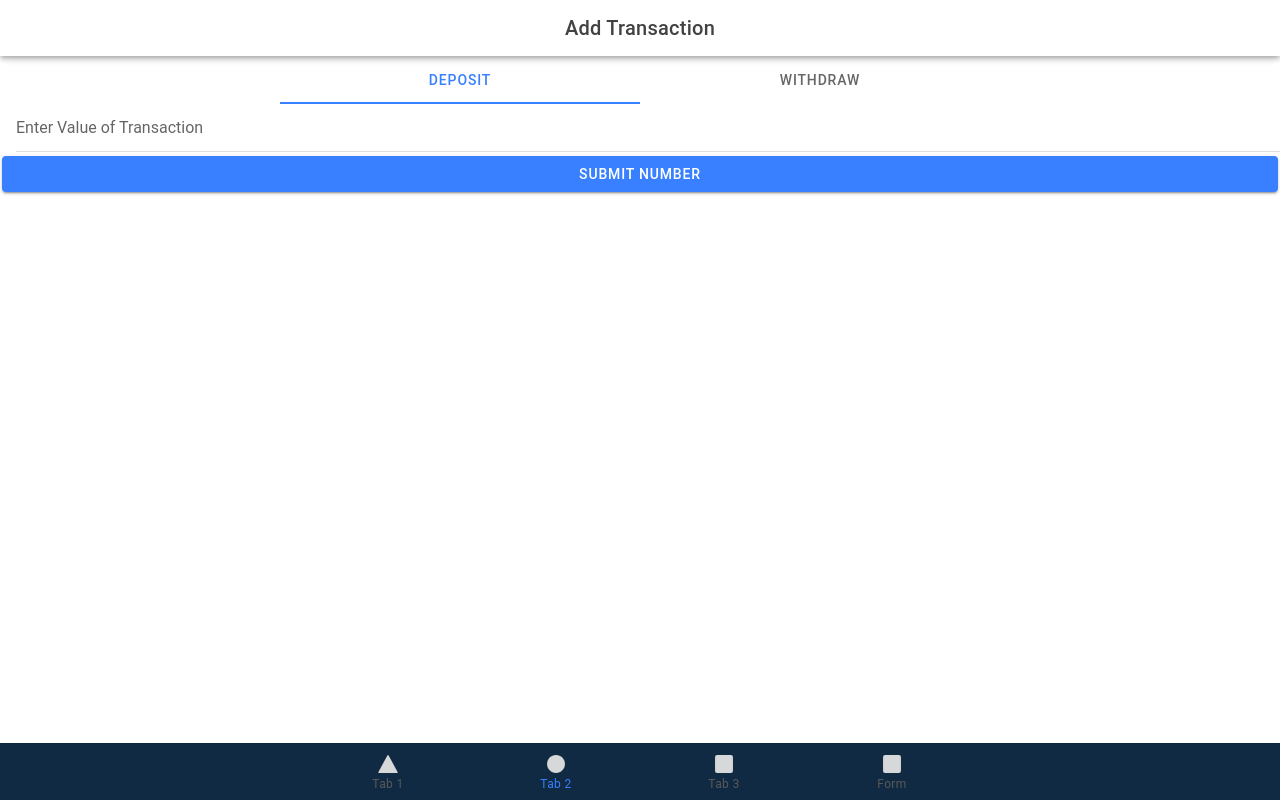
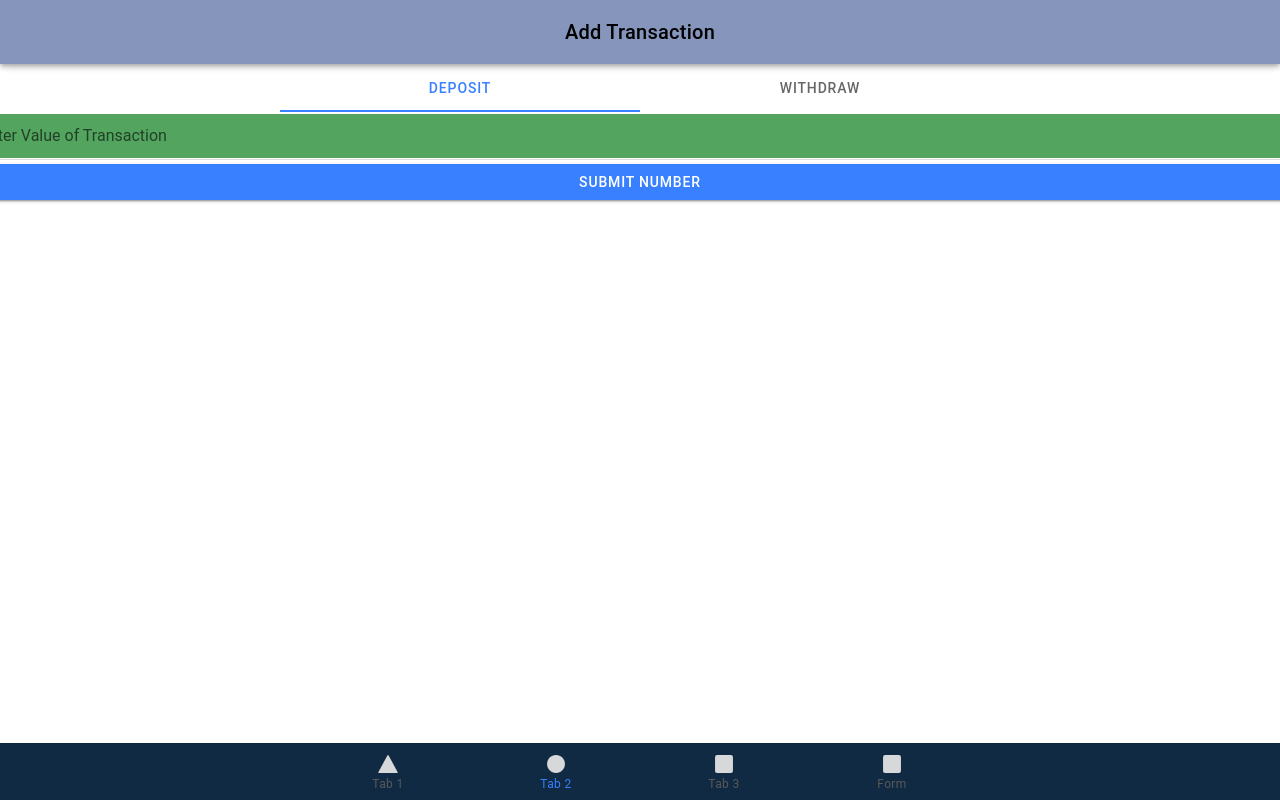
Before and after one commit to leahc-johnston/budget-is, a React (Vite) app: page /tab2 in a window 1280 px wide. Built offline with nearby package versions, Linux system fonts and the light colour scheme.

Commit message:
modified:   src/pages/Tab1.css 	modified:   src/pages/Tab2.css 	modified:   src/pages/Tab2.tsx 	modified:   src/theme/variables.css

```diff
--- a/src/pages/Tab1.css
+++ b/src/pages/Tab1.css
@@ -22,7 +22,7 @@
     margin-right: 35%;
 }
 .total{
-    margin-left: 15%;
-    margin-right: 15%;
+    margin-left: 20%;
+    margin-right: 20%;
     padding: 20%;
 }
--- a/src/pages/Tab2.css
+++ b/src/pages/Tab2.css
@@ -22,7 +22,15 @@ its not in a box, just slap an ID on it*/
 .BEANS{
     color: blueviolet;
 }
-
+.out{
+    color: black;
+    background-color: #53a45f;
+    /*font-family: Impact, Haettenschweiler, 'Arial Narrow Bold', sans-serif;*/
+}
+.down{
+    margin-left: -5%;
+    margin-right: -5%;
+}
 .recentTransaction{
     margin-right: 10% ;
     margin-left: 10% ;
@@ -31,7 +39,17 @@ its not in a box, just slap an ID on it*/
     background-color: #102A43;
     box-shadow: 3px 3px 15px 3px rgb(2, 2, 12);
 }
+.beautiful{
+    color: black;
+    background-color: #8595bc;
+    padding-top: 20px;
+    padding-bottom: 20px;
+}
+.someone{
+    margin: 5%;
+    margin-right: 10%;
 
+}
 /* Transaction input box */
 .transactionInput{
     background-color: #315070;
--- a/src/pages/Tab2.tsx
+++ b/src/pages/Tab2.tsx
@@ -68,7 +68,7 @@ const Tab2: React.FC = () => {
         <IonPage>
             <IonHeader>
                 <IonToolbar>
-                    <IonTitle>Add Transaction</IonTitle>
+                    <IonTitle className='beautiful'>Add Transaction</IonTitle>
                 </IonToolbar>
             </IonHeader>
             <IonContent fullscreen>
@@ -80,20 +80,20 @@ const Tab2: React.FC = () => {
                         <IonLabel>Withdraw</IonLabel>
                     </IonSegmentButton>
                 </IonSegment>
-                <form onSubmit={handleSubmit}>
+                <form  onSubmit={handleSubmit} className='down'>
                     <IonItem>
-                        <IonInput
+                        <IonInput className='out'
                             type="number"
                             step="any"
 
                             value={numberInput}
-                            placeholder="Enter Value of Transaction"
+                            placeholder="       Enter Value of Transaction"
                             onIonChange={e => setNumberInput(e.detail.value!)}
                         />
                     </IonItem>
                     <IonButton expand="block" type="submit">Submit Number</IonButton>
                 </form>
-                <ul>
+                <ul className='someone'>
                     {numbers.map(({ id, balance }) => (
                         <IonItem key={id}>
                             {editId === id ? (
--- a/src/theme/variables.css
+++ b/src/theme/variables.css
@@ -223,7 +223,7 @@ http://ionicframework.com/docs/theming/ */
 
   /* Changes the dang tool bar */
 
-    --ion-item-background: #050D14;
+    --ion-item-background: #206b52;
 
     --ion-toolbar-background: #050f1a;
 
```
